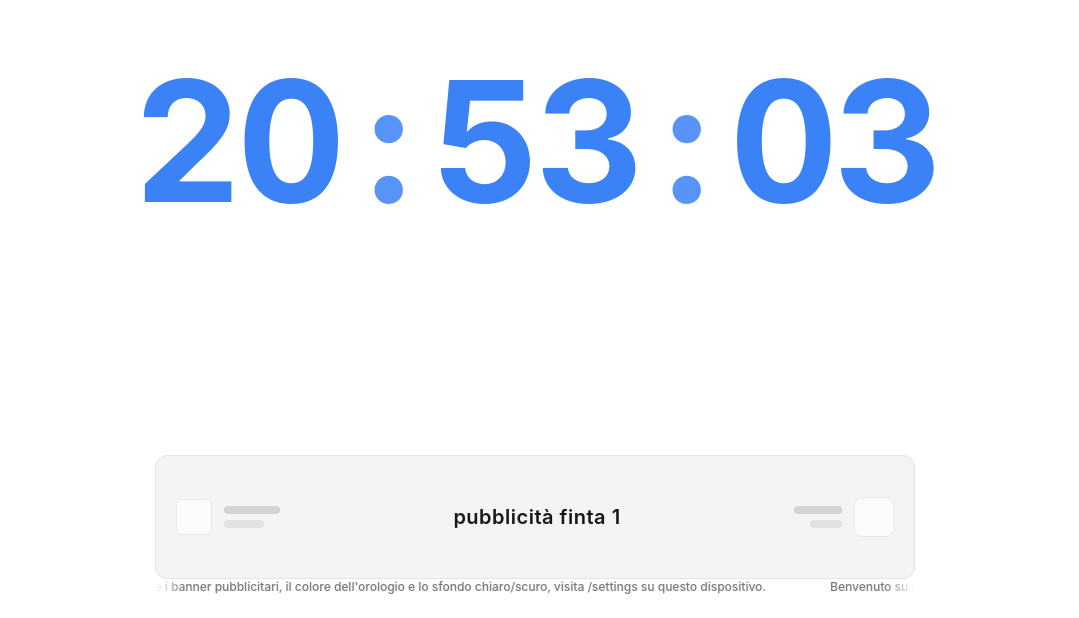
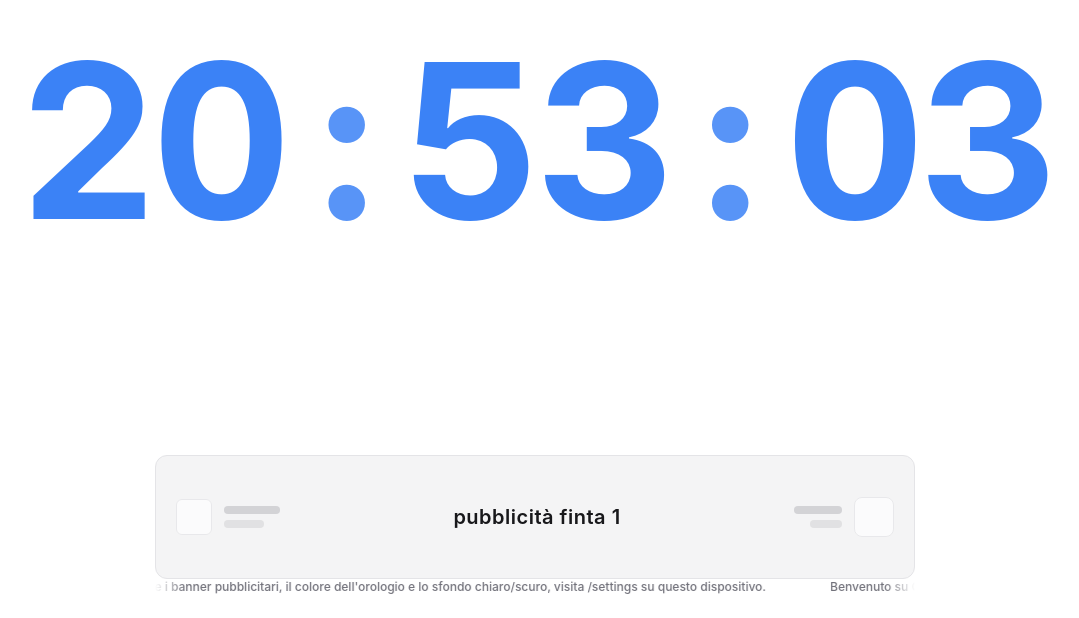
Before and after one commit to Ballarik/OrologioPro, a Next.js app: page / in a window 1280 px wide. Shown: the part 182-800 px from the top of the page, without its empty margins (105-1184 px from the left). Built offline with nearby package versions, Linux system fonts and the light colour scheme.

Commit message:
Increase clock display size

```diff
--- a/src/components/ClockDisplay.tsx
+++ b/src/components/ClockDisplay.tsx
@@ -42,18 +42,18 @@ export function ClockDisplay({
   const isVisible = mounted && time !== null;
   const display = time ?? { hours: "00", minutes: "00", seconds: "00" };
 
-  const sizeClass =
+  const fontSize =
     size === "hero"
-      ? "text-[clamp(3.5rem,15vw,10.5rem)] leading-none"
-      : "text-[clamp(2.25rem,7vw,4rem)] leading-none";
+      ? "clamp(3.5rem, min(17.5vw, 32dvh), 13.5rem)"
+      : "clamp(2.5rem, 7.5vw, 4.5rem)";
 
   return (
     <time
       aria-label="Orologio 24 ore"
-      className={`inline-flex items-baseline justify-center font-bold tracking-[-0.03em] tabular-nums select-none transition-colors duration-300 ${sizeClass} ${
+      className={`inline-flex items-baseline justify-center leading-none font-bold tracking-[-0.03em] tabular-nums select-none transition-colors duration-300 ${
         isVisible ? "opacity-100" : "opacity-0"
       }`}
-      style={{ color: colorHex }}
+      style={{ color: colorHex, fontSize }}
     >
       <span className="inline-block w-[2.1ch] text-center">{display.hours}</span>
       <span className="inline-block px-[0.06em] opacity-85">:</span>
--- a/src/components/ClockPageView.tsx
+++ b/src/components/ClockPageView.tsx
@@ -55,7 +55,7 @@ export function ClockPageView({ mode }: ClockPageViewProps) {
 
   return (
     <main className="flex min-h-dvh w-full flex-col items-center gap-6 bg-[var(--app-bg)] px-4 pt-6 pb-4 text-[var(--app-text)] transition-colors duration-300 sm:px-8 sm:pt-8 sm:pb-6">
-      <div className="flex w-full max-w-[760px] flex-1 items-center justify-center py-4">
+      <div className="flex w-full max-w-6xl flex-1 items-center justify-center py-4">
         <ClockDisplay colorHex={clockColor.hex} mounted={mounted} />
       </div>
 
```
